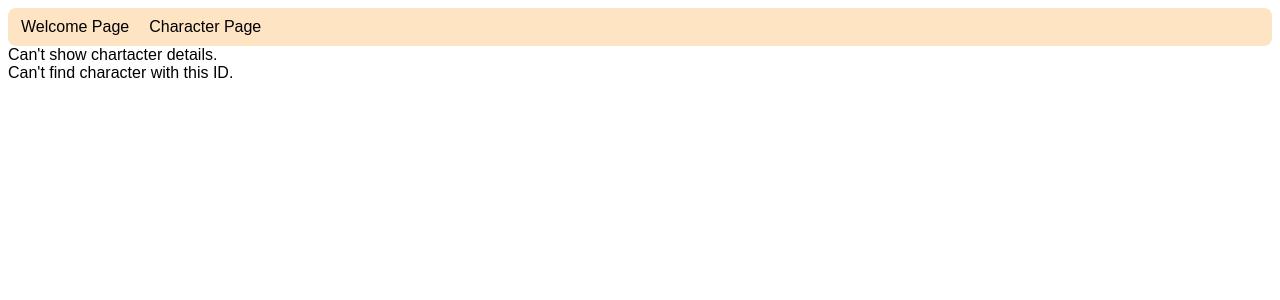
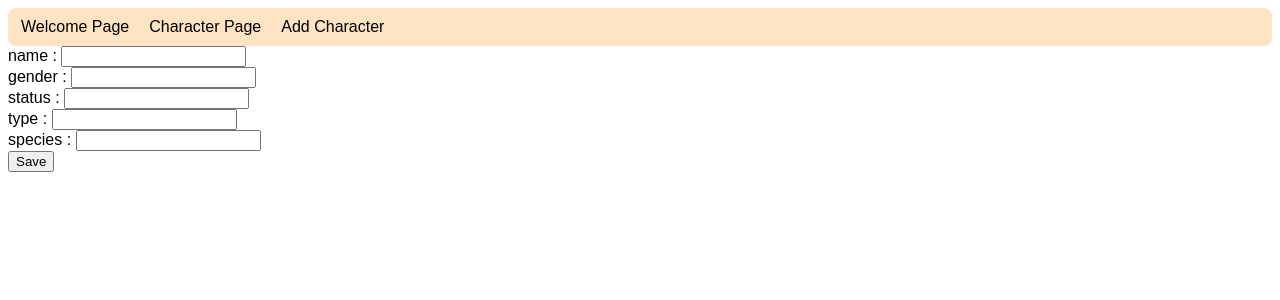
Before and after one commit to Hendrik2319/nf_Vite-React-RickAndMorty, a React (Vite) app: page /characters/add in a window 1280 px wide. Shown: the top 300 px of the page. Built offline with nearby package versions, Linux system fonts and the light colour scheme.

Commit message:
feat: added input form to add a new character

```diff
--- /dev/null
+++ b/src/components/AddCharacter.css
@@ -0,0 +1,5 @@
+.AddCharacterForm {
+}
+.AddCharacterForm label {
+    display: block;
+}
--- /dev/null
+++ b/src/components/AddCharacter.tsx
@@ -0,0 +1,58 @@
+import {NewCharacter} from "./Types.tsx";
+import {ChangeEvent, FormEvent, useState} from "react";
+import './AddCharacter.css'
+
+type AddCharacterProps = {
+    addCharacter: (newCharacter: NewCharacter) => void
+}
+
+function createEmptyCharacter(): NewCharacter {
+    return {
+        name   : '',
+        gender : '',
+        status : '',
+        type   : '',
+        species: '',
+    }
+}
+
+type SetValueFcn = (value:string, newCharacter: NewCharacter) => void
+type ChangeEventHandler = (event: ChangeEvent<HTMLInputElement>) => void
+
+export default function AddCharacter( props: AddCharacterProps) {
+    const [newCharacter, setNewCharacter]
+        = useState<NewCharacter>(createEmptyCharacter())
+
+    function setValue( event: ChangeEvent<HTMLInputElement>, changeAValue: SetValueFcn ) {
+        const changedNewCharacter: NewCharacter = {
+            name   : newCharacter.name   ,
+            gender : newCharacter.gender ,
+            status : newCharacter.status ,
+            type   : newCharacter.type   ,
+            species: newCharacter.species,
+        }
+        changeAValue( event.target.value, changedNewCharacter )
+        setNewCharacter( changedNewCharacter )
+    }
+
+    function saveCharacter( event: FormEvent<HTMLFormElement> ) {
+        event.preventDefault()
+        props.addCharacter(newCharacter)
+        setNewCharacter( createEmptyCharacter() )
+    }
+
+    function createOnChangeFcn( changeAValue: SetValueFcn ): ChangeEventHandler {
+        return e => setValue( e, changeAValue )
+    }
+
+    return (
+        <form className="AddCharacterForm" onSubmit={saveCharacter}>
+            <label>name    : <input value={newCharacter.name    } onChange={createOnChangeFcn((val,ch)=>ch.name    = val)}/></label>
+            <label>gender  : <input value={newCharacter.gender  } onChange={createOnChangeFcn((val,ch)=>ch.gender  = val)}/></label>
+            <label>status  : <input value={newCharacter.status  } onChange={createOnChangeFcn((val,ch)=>ch.status  = val)}/></label>
+            <label>type    : <input value={newCharacter.type    } onChange={createOnChangeFcn((val,ch)=>ch.type    = val)}/></label>
+            <label>species : <input value={newCharacter.species } onChange={createOnChangeFcn((val,ch)=>ch.species = val)}/></label>
+            <button>Save</button>
+        </form>
+    )
+}
--- a/src/components/App.tsx
+++ b/src/components/App.tsx
@@ -5,16 +5,47 @@ import CharacterPage from "./CharacterPage.tsx";
 import Header from "./Header.tsx";
 import CharacterDetailCard from "./CharacterDetailCard.tsx";
 import StoredData from './Data.json'
+import {CharacterDetails, Info, NewCharacter} from "./Types.tsx";
+import {useState} from "react";
+import AddCharacter from "./AddCharacter.tsx";
+
+type RawData = {
+    info: Info
+    results: CharacterDetails[]
+}
 
 export default function App() {
+    const [data, setData] = useState<RawData>(StoredData)
+
+    function findUnusedId(): number {
+        const maxId = data.results.map(cd => cd.id).reduce( (id1, id2) => Math.max(id1,id2), 0);
+        return maxId + 1
+    }
+
+    function addCharacter(newCharacter: NewCharacter) {
+        const character: CharacterDetails = {
+            id     : findUnusedId(),
+            name   : newCharacter.name   ,
+            gender : newCharacter.gender ,
+            status : newCharacter.status ,
+            type   : newCharacter.type   ,
+            species: newCharacter.species,
+        }
+        const newData: RawData = {
+            info: data.info,
+            results: [ ...data.results, character ]
+        }
+        setData(newData)
+    }
 
     return (
         <>
             <Header/>
             <Routes>
                 <Route path={"/"} element={<Welcome/>}/>
-                <Route path={"/characters"} element={<CharacterPage data={StoredData}/>}/>
-                <Route path={"/characters/:id"} element={<CharacterDetailCard characters={StoredData.results}/>}/>
+                <Route path={"/characters"} element={<CharacterPage data={data}/>}/>
+                <Route path={"/characters/:id"} element={<CharacterDetailCard characters={data.results}/>}/>
+                <Route path={"/characters/add"} element={<AddCharacter addCharacter={addCharacter}/>}/>
                 <Route path={"/*"} element={<Navigate to={"/"}/>}/>
             </Routes>
         </>
--- a/src/components/CharacterDetailCard.tsx
+++ b/src/components/CharacterDetailCard.tsx
@@ -26,14 +26,10 @@ export default function CharacterDetailCard( props: CharacterDetailCardProps ) {
             <div>status  : {foundCharacter.status  }</div>
             <div>type    : {foundCharacter.type    }</div>
             <div>species : {foundCharacter.species }</div>
-            <div>origin  : {foundCharacter.origin.name  }</div>
-            <div>location: {foundCharacter.location.name }</div>
-            <div>created : {foundCharacter.created }</div>
-            {
-                foundCharacter.image
-                    ? <div><img alt={"Image of "+foundCharacter.name} src={foundCharacter.image}/></div>
-                    : ""
-            }
+            {foundCharacter.origin   && <div>origin   : {foundCharacter.origin  .name  }</div>}
+            {foundCharacter.location && <div>location : {foundCharacter.location.name  }</div>}
+            {foundCharacter.created  && <div>created  : {foundCharacter.created        }</div>}
+            {foundCharacter.image    && <div><img alt={"Image of "+foundCharacter.name} src={foundCharacter.image}/></div>}
         </div>
     )
 }
--- a/src/components/Header.tsx
+++ b/src/components/Header.tsx
@@ -7,6 +7,7 @@ export default function Header() {
             <nav className="PageNav">
                 <Link to={"/"}>Welcome Page</Link>
                 <Link to={"/characters"}>Character Page</Link>
+                <Link to={"/characters/add"}>Add Character</Link>
             </nav>
         </header>
     )
```
Also changed, not shown: src/components/Types.tsx (+14 -6 lines), 1 other file (tests, documents, lock files or other folders).
